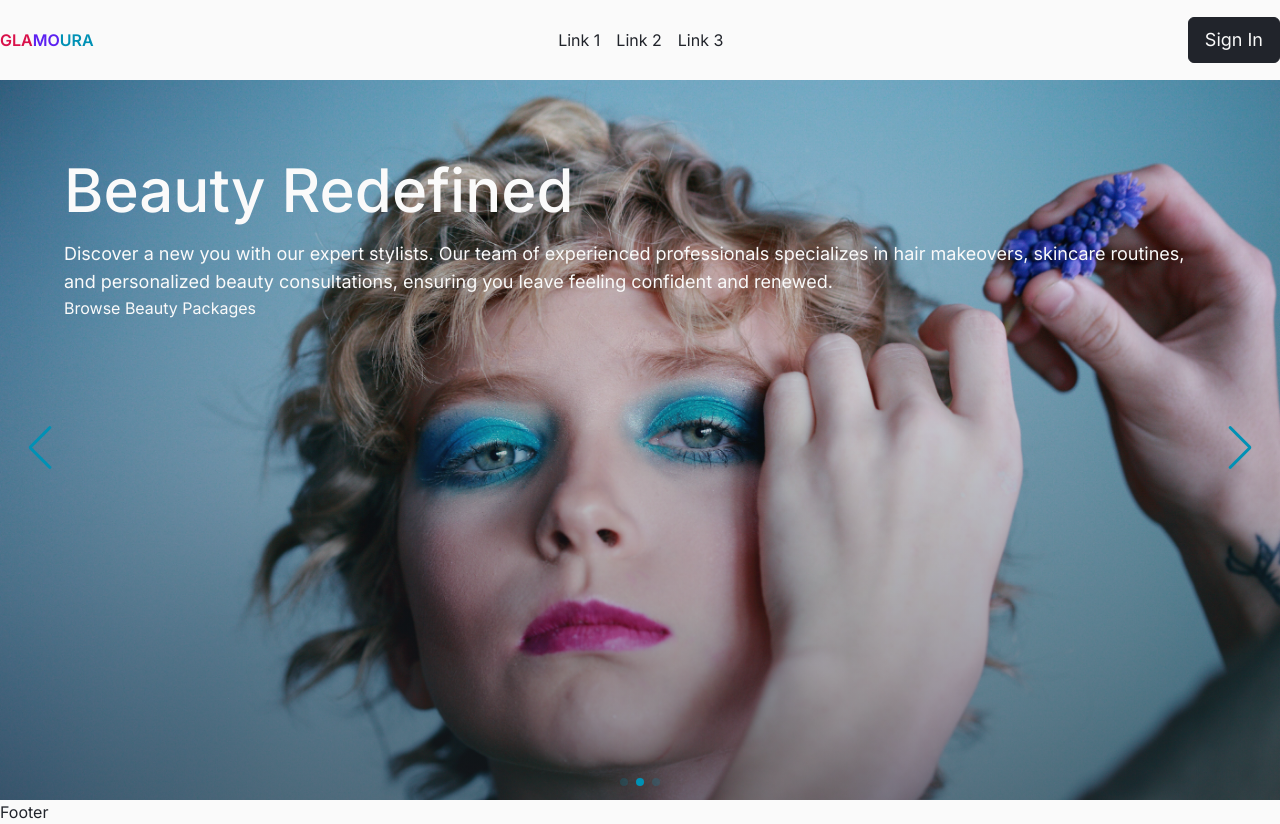
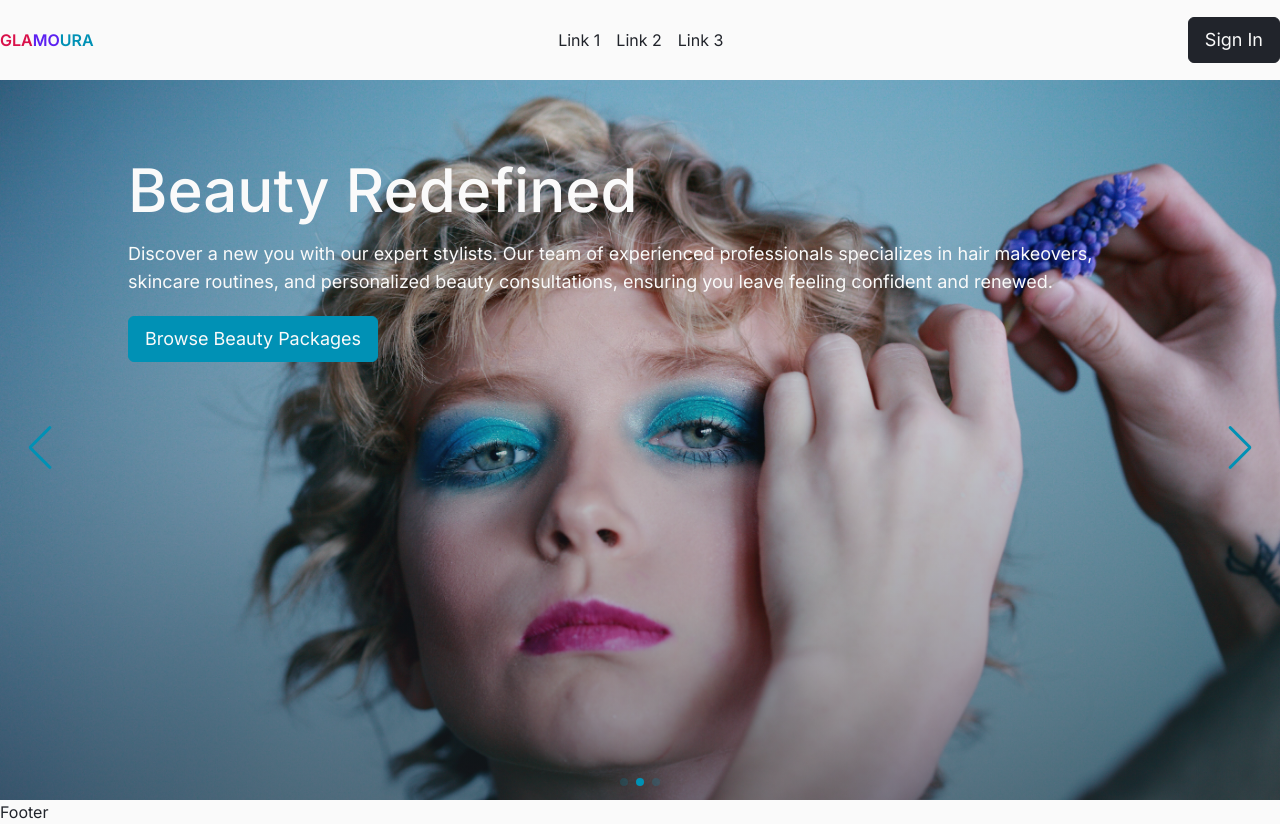
Before and after one commit to Shm-Rsuf/glamoura-client, a Next.js app: page / in a window 1280 px wide. Built offline with nearby package versions, Linux system fonts and the light colour scheme.

Commit message:
slider done

```diff
--- a/app/(home)/_components/Slider.tsx
+++ b/app/(home)/_components/Slider.tsx
@@ -8,6 +8,8 @@ import { data } from "@/data/sliderContents";
 import Image from "next/image";
 import OverLay from "@/components/ui/OverLay";
 import Link from "next/link";
+import { cn } from "@/lib/utils";
+import { buttonVariants } from "@/components/ui/Button";
 
 const Slider = () => {
   return (
@@ -30,10 +32,10 @@ const Slider = () => {
             <SwiperSlide key={slide.image} className="w-full h-full relative">
                 <Image width={2700} height={6000} src={slide.image} alt={slide.headings} priority className="w-full h-full object-cover"/>
                 <OverLay/>
-                <div className="container sp absolute top-0 left-0 right-0 bottom-0 h-full w-full text-white space-y-5 max-w-6xl">
+                <div className="container sp absolute top-0 left-0 right-0 bottom-0 h-full w-full text-white space-y-5 max-w-3xl xl:max-w-5xl">
                   <h1>{slide.headings}</h1>
                   <p>{slide.subHeadings}</p>
-                  <Link href="/beauty-packages">Browse Beauty Packages</Link>
+                  <Link href="/beauty-packages" className={cn(buttonVariants({variant:"secondary"}))}>Browse Beauty Packages</Link>
                 </div>
             </SwiperSlide>
           ))
--- a/components/ui/Button.tsx
+++ b/components/ui/Button.tsx
@@ -2,7 +2,7 @@ import { cn } from "@/lib/utils";
 import { VariantProps, cva } from "class-variance-authority";
 import { Loader2 } from "lucide-react";
 
-const buttonVariants = cva("eq inline-block text-center whitespace-nowrap px-4 py-2 border rounded-md text-lg capitalize disabled:bg-gray disabled:text-black disabled:cursor-default disable:border-gray", {
+export const buttonVariants = cva("eq inline-block text-center whitespace-nowrap px-4 py-2 border rounded-md text-lg capitalize disabled:bg-gray disabled:text-black disabled:cursor-default disable:border-gray", {
   variants: {
     variant: {
      primary: "bg-black text-white border-black hover:bg-black/90 hover:border-black/90",
```
